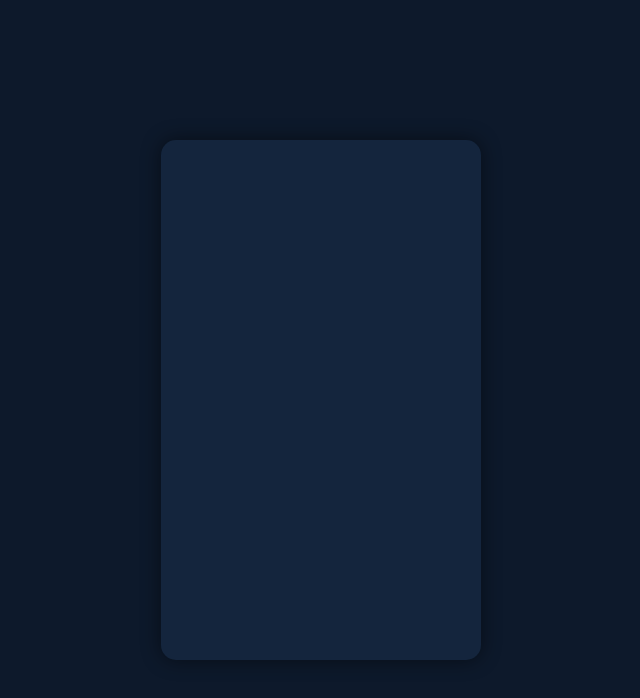
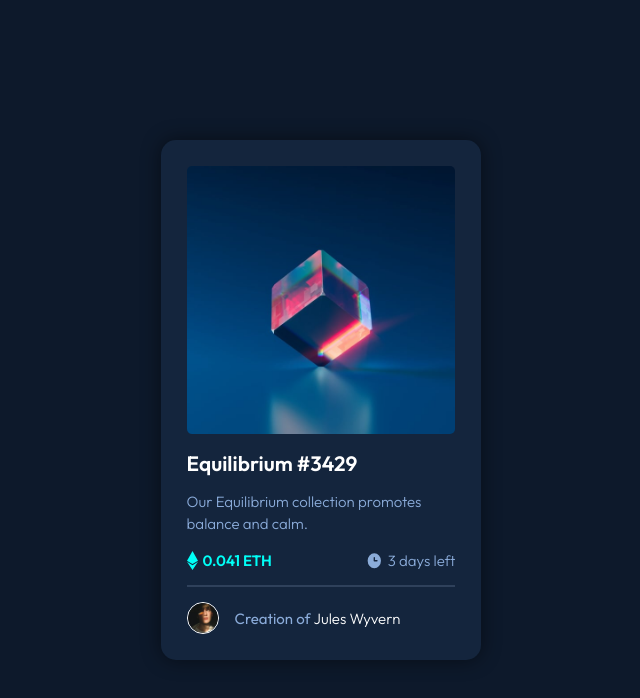
Before and after one commit to jtubbenhauer/fm-nft-preview-card, a plain HTML site: page index.html in a window 1280 px wide. Shown: the whole page, without its empty margins (319-959 px from the left). Drawn offline with Linux system fonts and the light colour scheme.

Commit message:
finished

```diff
--- a/index.html
+++ b/index.html
@@ -17,7 +17,33 @@
   </head>
   <body>
     <div class="container">
-      <article class="card"></article>
+      <article class="card">
+        <img src="./images/image-equilibrium.jpg" alt="" class="main-image" />
+        <h2 class="title">Equilibrium #3429</h2>
+        <p class="description">
+          Our Equilibrium collection promotes balance and calm.
+        </p>
+        <div class="info">
+          <span class="price"
+            ><img
+              src="./images/icon-ethereum.svg"
+              alt=""
+              class="currency-img"
+            />0.041 ETH</span
+          >
+          <span class="countdown"
+            ><img src="./images/icon-clock.svg" alt="" class="clock" />3 days
+            left</span
+          >
+        </div>
+        <hr class="solid" />
+        <div class="footer">
+          <img src="./images/image-avatar.png" alt="" class="avatar" /><span
+            class="signature"
+            >Creation of <span class="name">Jules Wyvern</span></span
+          >
+        </div>
+      </article>
     </div>
   </body>
 </html>
--- a/style.css
+++ b/style.css
@@ -17,13 +17,25 @@
 * {
   margin: 0;
   padding: 0;
+  box-sizing: border-box;
 }
 
 body {
   /* 300, 400, 600 */
   font-family: "Outfit", sans-serif;
-  font-size: 18px;
+  font-size: 15px;
   background-color: var(--dark-blue-main);
+  color: var(--white);
+}
+
+h2 {
+  font-size: 1.3rem;
+}
+
+.card p {
+  color: var(--soft-blue);
+  font-weight: 300;
+  line-height: 1.5;
 }
 
 .container {
@@ -35,9 +47,69 @@ body {
 }
 
 .card {
+  display: flex;
+  flex-direction: column;
+  justify-content: space-between;
   height: 520px;
   width: 320px;
   background-color: var(--dark-blue-card);
   border-radius: 15px;
   box-shadow: 0 0 20px rgba(0, 0, 0, 0.486);
+  padding: 1.6rem;
 }
+
+.main-image {
+  width: 100%;
+  border-radius: 5px;
+}
+
+.info {
+  display: flex;
+  justify-content: space-between;
+  align-items: center;
+}
+
+.price,
+.countdown {
+  display: flex;
+}
+
+.price {
+  color: var(--cyan);
+  font-weight: 600;
+}
+
+.countdown {
+  color: var(--soft-blue);
+  font-weight: 300;
+}
+
+.currency-img,
+.clock {
+  margin-right: 0.3rem;
+}
+
+hr.solid {
+  border: 1px solid var(--dark-blue-line);
+}
+
+.footer {
+  display: flex;
+  align-items: center;
+}
+
+.avatar {
+  width: 2rem;
+  border: 1px solid white;
+  border-radius: 50%;
+  margin-right: 1rem;
+}
+
+.signature {
+  color: var(--soft-blue);
+}
+
+.signature .name {
+  color: var(--white);
+  font-weight: 300;
+}
```
